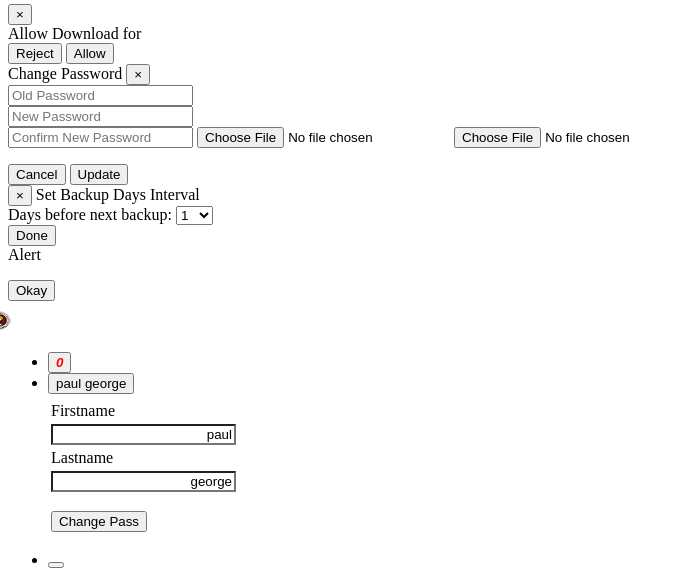
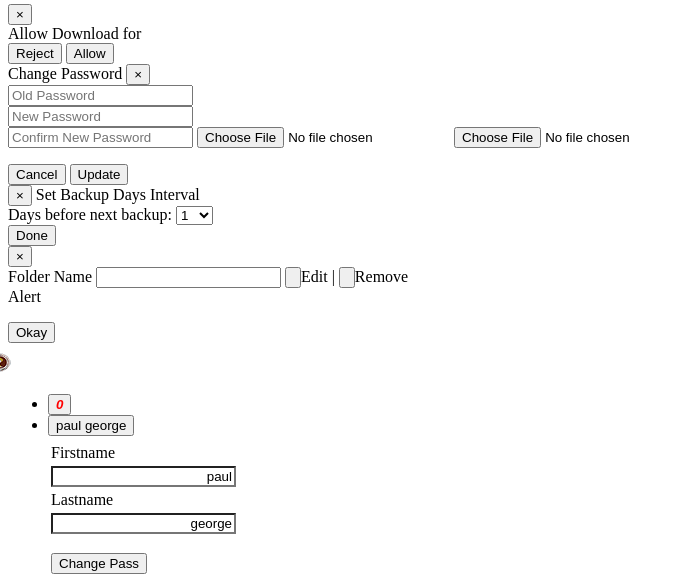
Before and after one commit to jeffreyquilaquil/evsu-aas, a PHP site: page /index2.php in a window 1280 px wide. Shown: the part 189-772 px from the top of the page, without its empty margins (0-692 px from the left). Run offline with PHP 8.4, Linux system fonts and the light colour scheme; a user stored in the database is signed in; data comes from the database, SQL or seed files in the repository; data that the repository does not hold is empty.

Commit message:
latest changes

```diff
--- a/ajax/upload_docu.php
+++ b/ajax/upload_docu.php
@@ -47,6 +47,7 @@ $cleanupTargetDir = true; // Remove old files
 $maxFileAge = 5 * 3600; // Temp file age in seconds
 
 $name_dir = $docu->fetchFileDetails();
+
 $name_dir = explode('__', $name_dir);
 $fileName = $name_dir[0];
 $targetDir = $name_dir[1];
--- a/class.document.php
+++ b/class.document.php
@@ -105,14 +105,13 @@
 
  	public function get_docu($area, $dir){
  		$uid=$_SESSION['id'];
-
  		if ($dir != 0) {
-      extract($this->db->query("SELECT name FROM tbl_folders WHERE fldr_id = {$dir}")->fetch_assoc());
+    	  extract($this->db->query("SELECT * FROM tbl_folders WHERE fldr_id = {$dir}")->fetch_assoc());
  			echo "
 				<tr class='f-up folder prevDir' ondblClick='d_folder_up({$area})'>
-					<td><i class='fa fa-level-up'></i> Up</td>
-					<td colspan='3'>$name</td>
-					<td></td>
+					<td><i class='fa fa-level-up'></i> Up $name</td>
+					<td>$date</td>
+					<td>Folder</td>
 					<td></td>
 				</tr>
  			";
@@ -121,11 +120,11 @@
  		$show_folders=$this->db->query($query);
  		while ($row=$show_folders->fetch_assoc()) {
  			extract($row);
- 			echo "<tr class='d-folder folder nextDir' data-fid='{$fldr_id}' data-type='fldr' data-fname='{$name}'>
+		  $folder_settings = ($_SESSION['user_type']==1 ? "<button class='btn btn-info manage_folder'><i class='fa fa-gears'></i></button>" : ''); 			echo "<tr class='d-folder folder nextDir' data-fid='{$fldr_id}' data-type='fldr' data-fname='{$name}'>
  					<td><i class='fa fa-folder'></i> $name</td>
  					<td>$date</td>
  					<td>Folder</td>
- 					<td></td>
+ 					<td>$folder_settings</td>
 				</tr>
  			";
  		}
--- a/js/script.js
+++ b/js/script.js
@@ -32,7 +32,6 @@ $(document).ready(function(){
 		if ($(this).data('rest')==0 || user_type == 1 || $(this).data('notify')==0) {
 			let filePath = directory.join('/');
 			 var d_link = "files/area "+$(this).data('area')+"/"+filePath+"/"+$(this).data('name');
-			 console.log(d_link);
 			 $("#download_alert .modal-body > p").html($(this).data('name'));
 			 $("#download_alert .modal-footer > a").attr('href',d_link);
 			 $("#download_alert .modal-footer > a").attr("download",'');
@@ -106,8 +105,10 @@ $(document).ready(function(){
 			$("#ua").removeAttr("disabled");
 		}
 	});
+
 });
 // Mga outside functions kay maarte man ini hra
+
 
 function alert_message(message){
 	$("#message_alert p").text(message);
--- a/js/script2.js
+++ b/js/script2.js
@@ -66,12 +66,13 @@ function download_count(file_id){
 	});
 }
 
+
 function show_area(area,disp){
 	$(disp).text(area);
 }
 
 function remove_upload(){
-	f_ajax($("#d-sel").val(), "ajax/dload_doc.php","#doc_div > div",(array_numb.length-1));
+	f_ajax($("#d-sel").val(), "ajax/dload_doc.php","#doc_div > div",(array_numb[array_numb.length-1]));
 	$("#filelist tr").remove();
 }
 
@@ -545,7 +546,6 @@ function allow_download(nid){
 			url:"ajax/spec_functions.php",
 			data:d
 		}).done(function(r){
-			console.log(r);
 			alert_message("Successfull backup");
 			f_ajax("1","ajax/backup_list.php","#bckup_div div","0");
 		});
--- a/modal.php
+++ b/modal.php
@@ -151,7 +151,25 @@
 	</div>
 </div>
 
-<!-- Last ni daaat -->
+<div class="modal fade" id="manage-folder" tabindex="-1" aria-hidden="true" role="dialog" aria-labelledBy="GeneralModal">
+	<div class="modal-dialog modal-sm">
+		<div class="modal-content">
+			<div class="modal-header">
+				<button type="button" class="close" data-dismiss="modal" aria-label>
+					<span aria-hidden="true">&times;</span>
+				</button>
+			</div>
+			<div class="modal-body">
+				<label>Folder Name</label>
+				<input type="text" class="form-control">
+				<input type="button" class="btn btn-default">Edit</button> |
+				<input type="button" class="btn btn-danger">Remove</button>
+			</div>
+		</div>
+	</div>
+</div>
+
+<!-- Last ni dapat -->
 <div class='modal fade' id='message_alert' tabindex='-1' aria-hidden='true' role='dialog' aria-labelledBy='myAlertModal'>
 	<div class='modal-dialog modal-sm'>
 		<div class='modal-content'>
```
